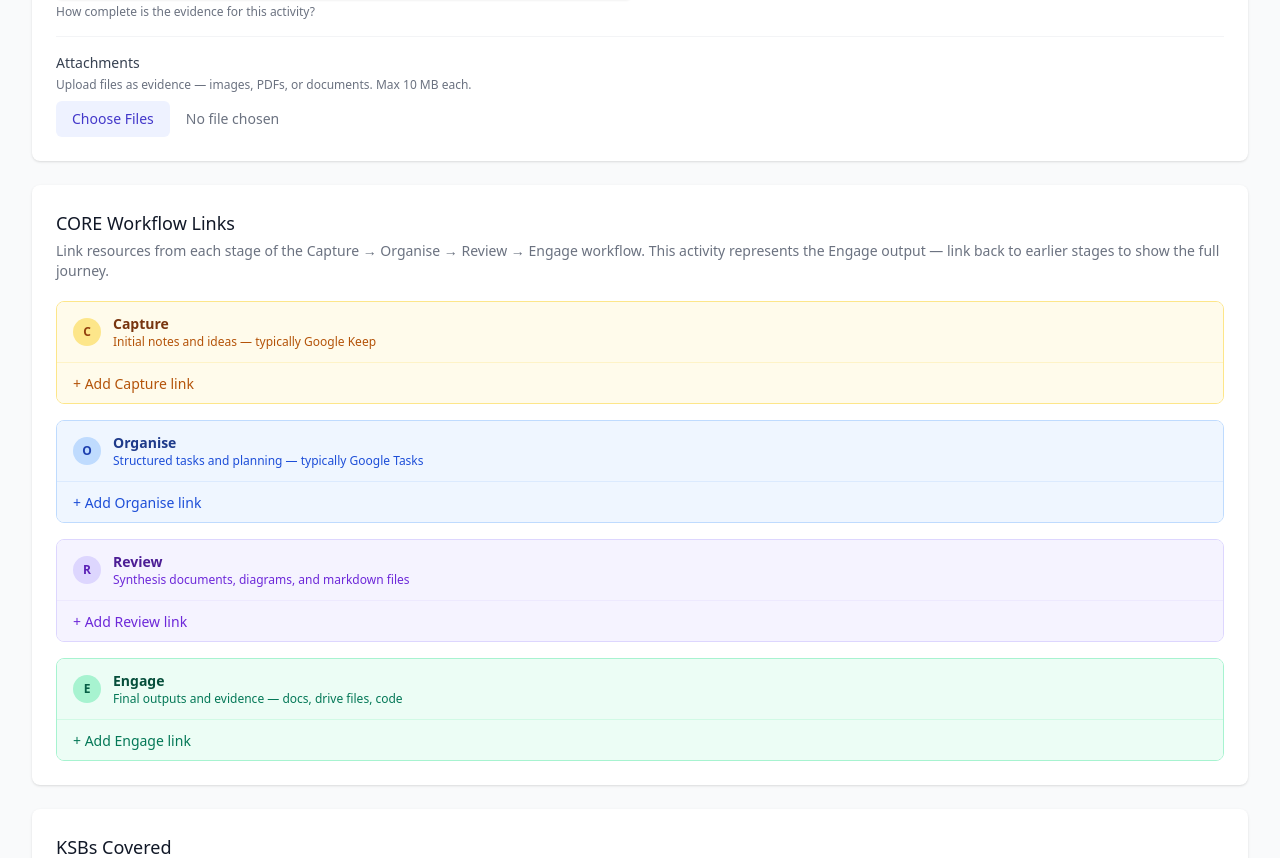
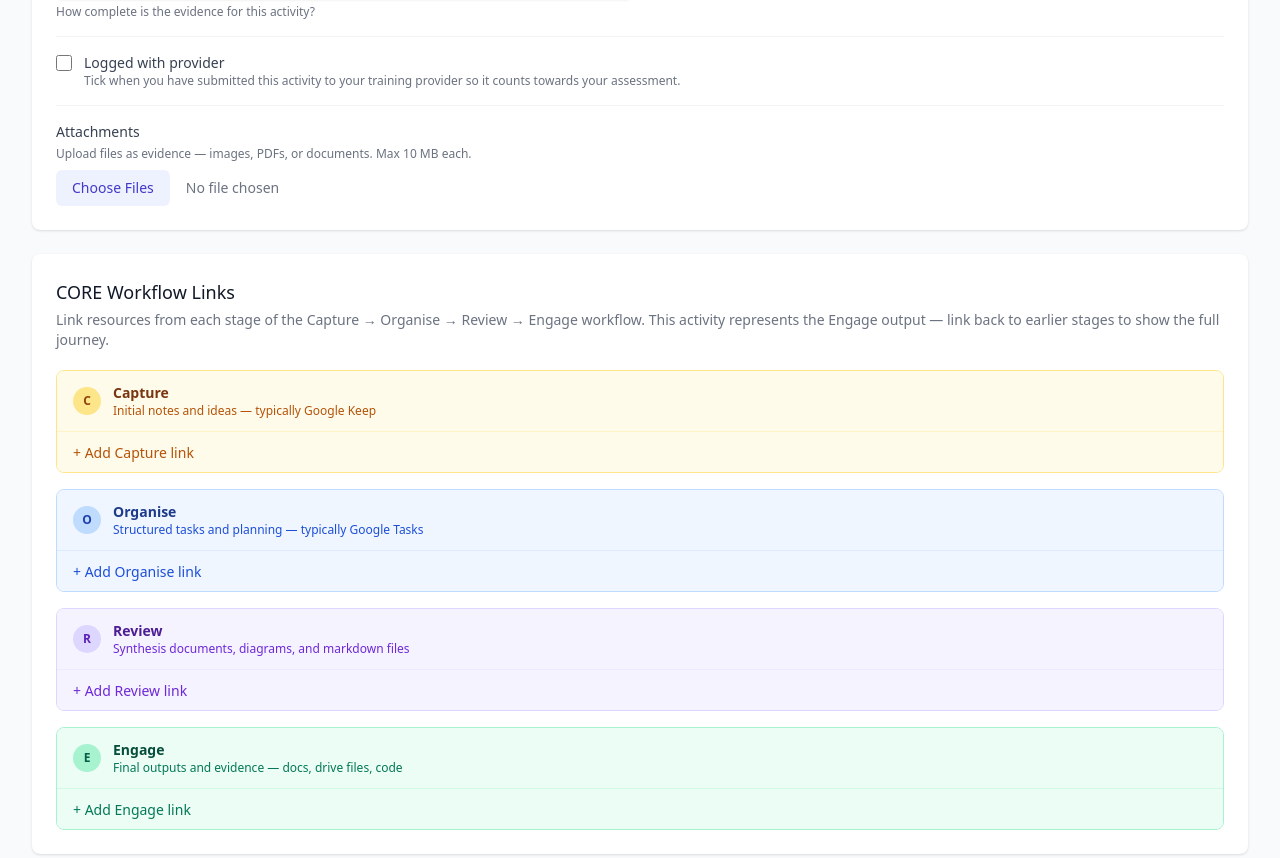
Before and after one commit to timburke55/apprenticeship-otj-helper, a Flask app: template src/otj_helper/templates/activities/form.html in a window 1280 px wide. Shown: the part 620-1478 px from the top of the page. Run offline with Flask 3, Linux system fonts and the light colour scheme; the template is opened without the code that fills it: values that come from a table or form of the project are taken from there, others are empty; some libraries are stand-ins or nearby versions.

Commit message:
Add 'Logged with provider' checkbox to activities
Learners need to track which activities have been submitted to their
training provider to count towards assessment. This adds a boolean
`logged_with_provider` field to the Activity model and surfaces it
throughout the UI:

- Checkbox on the create/edit form (under Evidence Quality)
- Green "Logged" / grey "Pending" badge on the activity list
- Status badge in the activity detail header
- `logged_with_provider` column (yes/no) in CSV export
- Schema migration for existing databases
- User-guide section explaining the field

https://claude.ai/code/session_01AHnKs27uhXkcpGeUow7HE7

```diff
--- a/src/otj_helper/app.py
+++ b/src/otj_helper/app.py
@@ -367,6 +367,7 @@ def _migrate_db() -> list[bool]:
         "ALTER TABLE app_user ADD COLUMN seminar_target_hours REAL",
         "ALTER TABLE app_user ADD COLUMN weekly_target_hours REAL",
         "ALTER TABLE activity ADD COLUMN evidence_quality VARCHAR(20) NOT NULL DEFAULT 'draft'",
+        "ALTER TABLE activity ADD COLUMN logged_with_provider BOOLEAN NOT NULL DEFAULT 0",
         (
             "CREATE TABLE IF NOT EXISTS activity_template ("
             "id INTEGER PRIMARY KEY AUTOINCREMENT, "
--- a/src/otj_helper/models.py
+++ b/src/otj_helper/models.py
@@ -93,6 +93,7 @@ class Activity(db.Model):
     ]
 
     evidence_quality = db.Column(db.String(20), nullable=True, default="draft")
+    logged_with_provider = db.Column(db.Boolean, nullable=False, default=False)
 
 
 # Many-to-many association table for tags
--- a/src/otj_helper/routes/activities.py
+++ b/src/otj_helper/routes/activities.py
@@ -118,7 +118,7 @@ def export_csv():
     writer = csv.writer(output)
     writer.writerow([
         "date", "title", "hours", "type", "evidence_quality",
-        "tags", "ksbs", "links", "description", "notes",
+        "logged_with_provider", "tags", "ksbs", "links", "description", "notes",
     ])
     type_labels = dict(Activity.ACTIVITY_TYPES)
     quality_labels = dict(Activity.EVIDENCE_QUALITY_OPTIONS)
@@ -129,6 +129,7 @@ def export_csv():
             round(a.duration_hours, 1),
             type_labels.get(a.activity_type, a.activity_type),
             quality_labels.get(a.evidence_quality or "draft", a.evidence_quality or "draft"),
+            "yes" if a.logged_with_provider else "no",
             "; ".join(t.name for t in a.tags),
             "; ".join(k.natural_code for k in a.ksbs),
             "; ".join(r.url for r in a.resources),
@@ -310,6 +311,7 @@ def _save_activity(activity):
     activity.notes = request.form.get("notes", "")
     activity.activity_type = activity_type or ""
     activity.evidence_quality = evidence_quality
+    activity.logged_with_provider = request.form.get("logged_with_provider") == "1"
     activity.activity_date = activity_date   # may be None if parse failed; template handles it
     activity.duration_hours = duration       # may be None if parse failed; template handles it
 
--- a/src/otj_helper/templates/activities/detail.html
+++ b/src/otj_helper/templates/activities/detail.html
@@ -10,6 +10,12 @@
                 {{ activity.activity_date.strftime('%d %B %Y') }}
                 &middot; {{ "%.1f"|format(activity.duration_hours) }} hours
                 &middot; {{ dict(activity.ACTIVITY_TYPES).get(activity.activity_type, activity.activity_type) }}
+                &middot;
+                {% if activity.logged_with_provider %}
+                <span class="inline-flex items-center rounded-full px-2 py-0.5 text-xs font-medium bg-green-100 text-green-800 dark:bg-green-900/30 dark:text-green-300">&#10003; Logged with provider</span>
+                {% else %}
+                <span class="inline-flex items-center rounded-full px-2 py-0.5 text-xs font-medium bg-amber-100 text-amber-800 dark:bg-amber-900/30 dark:text-amber-300">Not yet logged with provider</span>
+                {% endif %}
             </p>
         </div>
         <div class="mt-3 sm:mt-0 flex gap-2">
--- a/src/otj_helper/templates/activities/form.html
+++ b/src/otj_helper/templates/activities/form.html
@@ -93,6 +93,18 @@ function applyTemplate() {
                     {% endfor %}
                 </select>
                 <p class="mt-1 text-xs text-gray-500 dark:text-gray-400">How complete is the evidence for this activity?</p>
+            </div>
+
+            <div class="sm:col-span-2 border-t border-gray-100 dark:border-gray-700 pt-4">
+                <label class="flex items-start gap-3 cursor-pointer">
+                    <input type="checkbox" name="logged_with_provider" id="logged_with_provider" value="1"
+                        {% if activity and activity.logged_with_provider %}checked{% endif %}
+                        class="mt-0.5 h-4 w-4 rounded border-gray-300 dark:border-gray-600 text-indigo-600 focus:ring-indigo-500 dark:bg-gray-700">
+                    <span>
+                        <span class="block text-sm font-medium text-gray-700 dark:text-gray-300">Logged with provider</span>
+                        <span class="block text-xs text-gray-500 dark:text-gray-400">Tick when you have submitted this activity to your training provider so it counts towards your assessment.</span>
+                    </span>
+                </label>
             </div>
 
             <div class="sm:col-span-2 border-t border-gray-100 dark:border-gray-700 pt-4">
```
Also changed, not shown: docs/user-guide.md (+6 -0 lines), src/otj_helper/templates/activities/list.html (+8 -0 lines).
